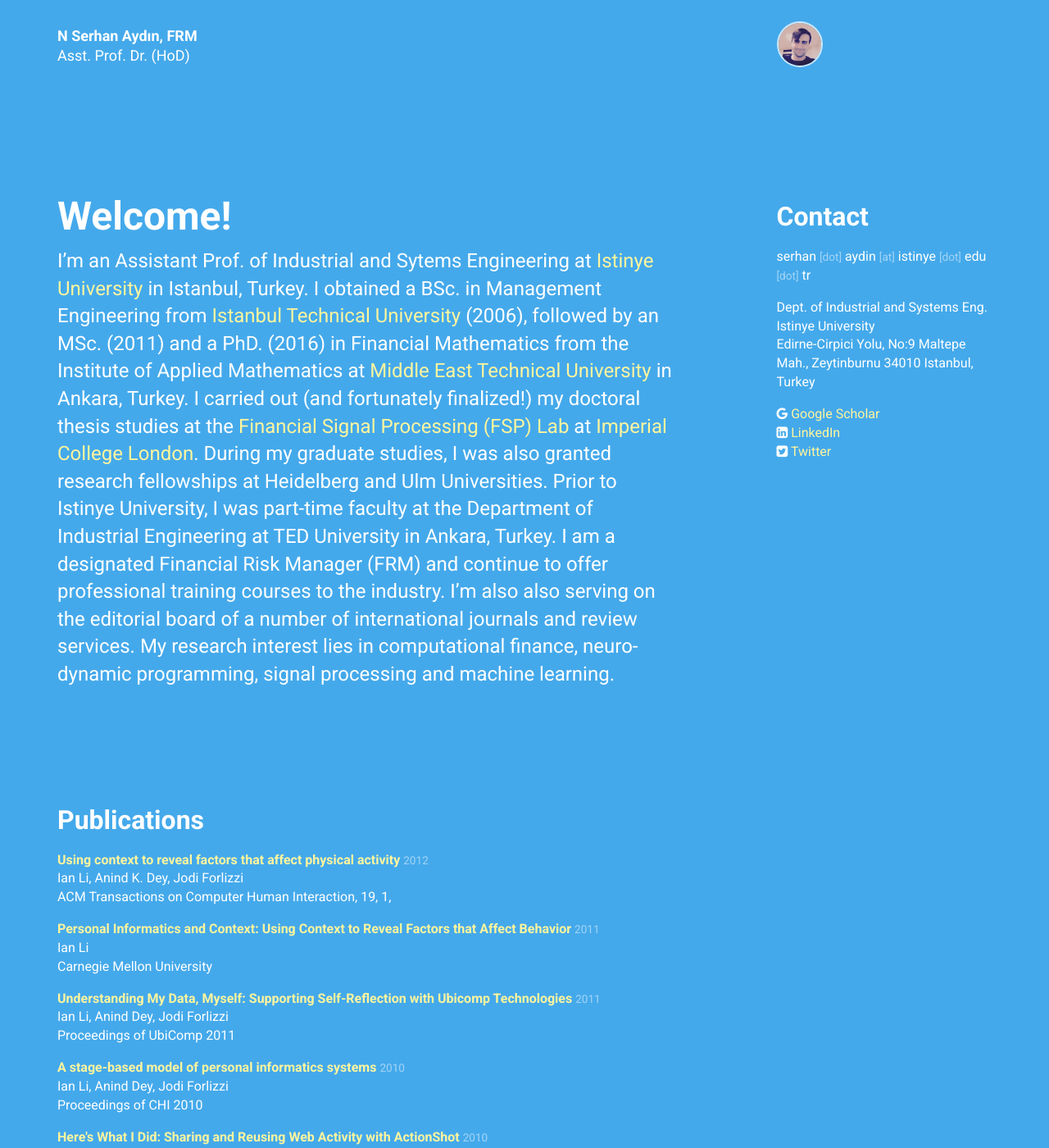
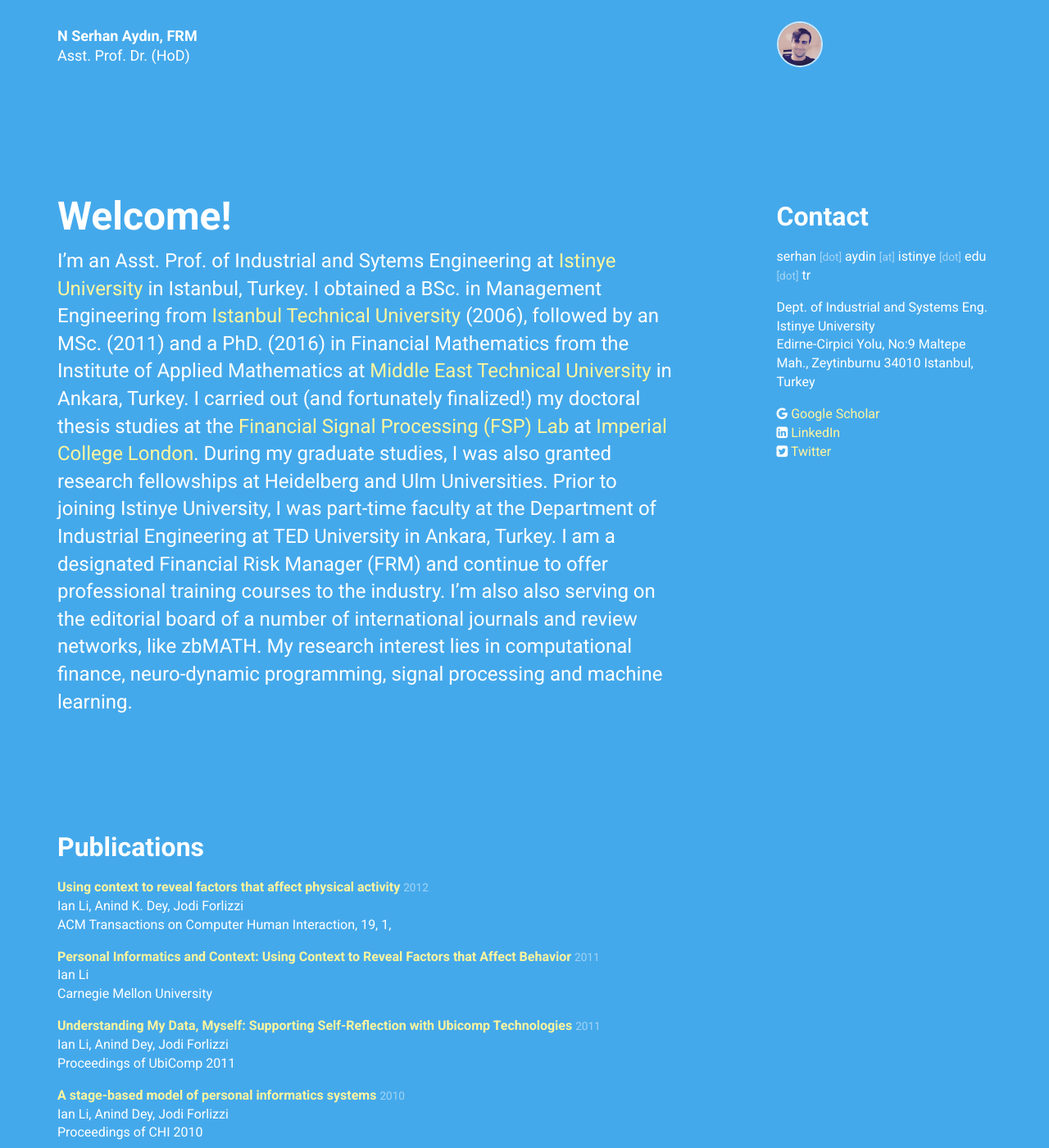
Before and after one commit to nsydn/nsydn.github.io, a Jekyll site: the page built from index.html, in a window 1280 px wide and 1400 px high. Shown: the whole window at 82% size. Built offline with Jekyll 4.4.1, drawn with Linux system fonts in a browser that asks for light colours; nearby versions of some CDN libraries.

Commit message:
Update personal.yml

```diff
--- a/_data/personal.yml
+++ b/_data/personal.yml
@@ -34,13 +34,13 @@ profiles:
 intro:
   title: Welcome!
   body: >
-    I'm an Assistant Prof. of Industrial and Sytems Engineering at [Istinye University](https://www.istinye.edu.tr/) in Istanbul, Turkey.
+    I'm an Asst. Prof. of Industrial and Sytems Engineering at [Istinye University](https://www.istinye.edu.tr/) in Istanbul, Turkey.
     I obtained a BSc. in Management Engineering from [Istanbul Technical University](http://www.itu.edu.tr/) (2006), followed by an MSc. (2011) and a
     PhD. (2016) in Financial Mathematics from the Institute of Applied Mathematics at [Middle East Technical University](https://www.metu.edu.tr/) in Ankara, Turkey.
     I carried out (and fortunately finalized!) my doctoral thesis studies at the [Financial Signal Processing (FSP) Lab](http://www.fsplab.com/)
     at [Imperial College London](https://www.imperial.ac.uk/). During my graduate studies, I was also granted research fellowships at Heidelberg and Ulm Universities.
-    Prior to Istinye University, I was part-time faculty at the Department of Industrial Engineering at TED University in Ankara, Turkey. I am a designated Financial Risk Manager (FRM) and continue to offer professional training
-    courses to the industry. I'm also also serving on the editorial board of a number of international journals and review services.
+    Prior to joining Istinye University, I was part-time faculty at the Department of Industrial Engineering at TED University in Ankara, Turkey. I am a designated Financial Risk Manager (FRM) and continue to offer professional training
+    courses to the industry. I'm also also serving on the editorial board of a number of international journals and review networks, like zbMATH.
     My research interest lies in computational finance, neuro-dynamic programming, signal processing and machine learning.
 # My research interest lies in computational finance, stochastic risk modelling, financial optimization, predictive data analytics, pattern
 # recognition, statistical/machine learning, and financial signal processing.
```
